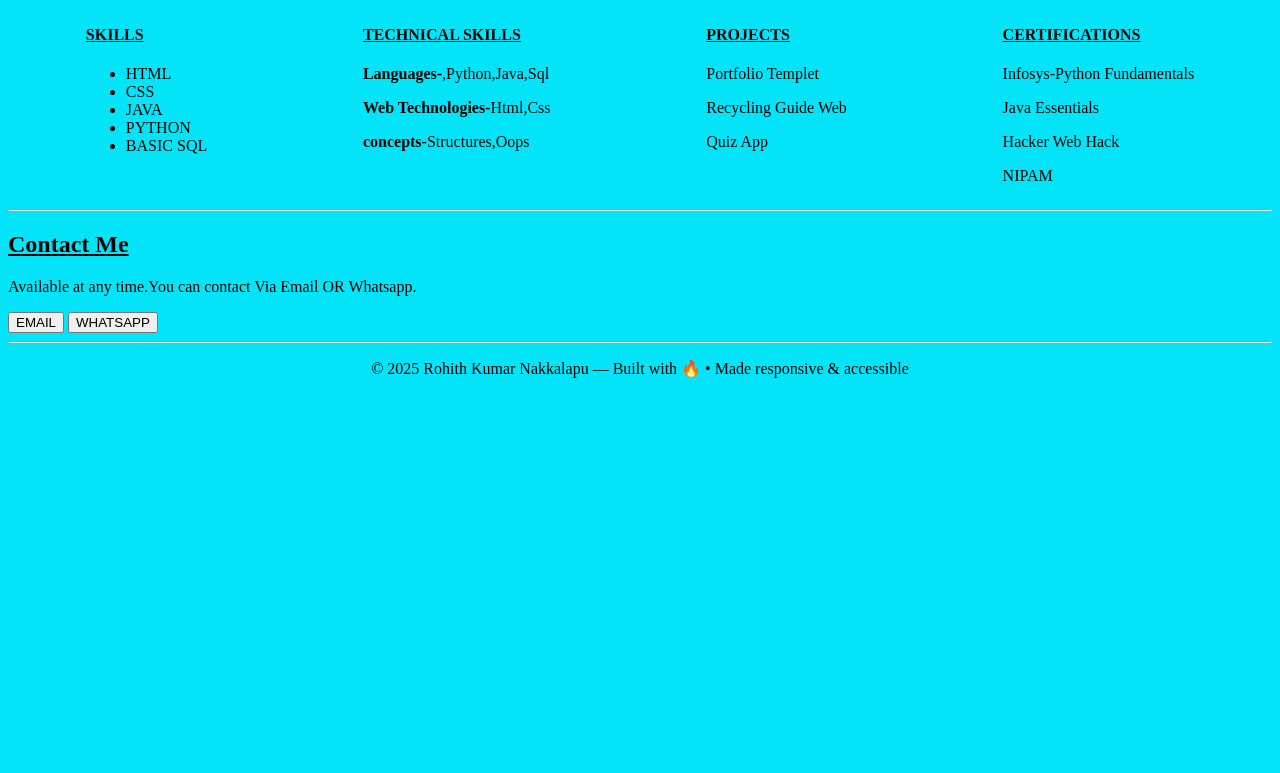
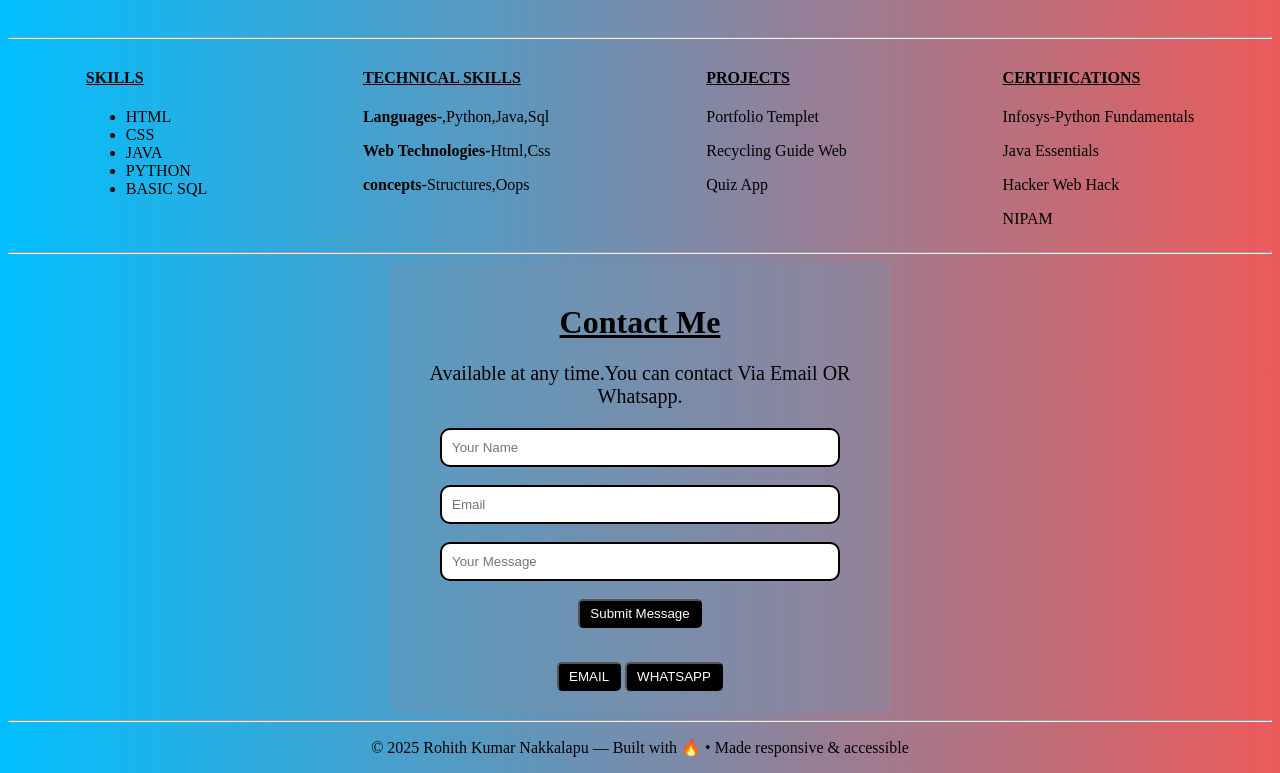
Before and after one commit to rohith-nakkalapu/my-portfolio, a plain HTML site: page index.html in a window 1280 px wide. Shown: the part 643-1416 px from the top of the page. Before the commit the page ends 1037 px from the top, so only its background shows below. Drawn offline with Linux system fonts and the light colour scheme.

Commit message:
Enhance layout and styling of portfolio page
Added styles for body and contact section, updated layout and button styles, and improved form structure.

```diff
--- a/index.html
+++ b/index.html
@@ -2,11 +2,16 @@
 <head>
     <title>My Portfolio</title>
     <style>
+            body{
+                text-align: center;
+            }
             .resume{
+                text-align: start;
                 display: flex;
                 justify-content: space-around;
             }
             .info{
+                text-align: start;
                 display: flex;
                 justify-content: space-around;
             }
@@ -16,22 +21,52 @@
                 padding: 20px;
                 border-radius: 40px;
             }
-            .contact button:hover{
-                padding:5px 10px;
-                background-color: black;
-                color:white;
-                cursor: pointer;
-                border-radius: 10px;
-            }
             .list button{
                 border-radius: 5px;
                 background-color: black;
                 color:skyblue;
                 padding:5px 10px;
+                cursor: pointer;
+            }
+            .co{
+                margin:40px;
+                text-align: start;
+            }
+            button{
+                padding:5px 10px;
+                border-radius:5px;
+                background-color: black;
+                color:white;
+            }
+            .btn:hover{
+                background-color: rgb(245, 18, 18);
+                color: rgb(255, 255, 255);
+                cursor: pointer;
+            }
+            .cont{
+                display: flex;
+                justify-content: center;
+            }
+            input{
+                width: 80%;
+                padding: 10px;
+                border-radius: 10px;
+                border: 2px solid rgb(0, 0, 0);
+            }
+            .contact{
+                width: 500px;
+                height: 450px;
+                justify-content:center ;
+                align-content: center;
+                background-color: rgba(117, 146, 172, 0.341);
+            }
+            .btn2:hover{
+                background-color: blue;
+                color: rgb(255, 255, 255);
             }
     </style>
 </head>
-<body style="background-color: rgb(4, 228, 248);"><br>
+<body style="background: linear-gradient(to left,rgba(234, 80, 80, 0.942), rgb(0, 191, 255));"><br>
     <h2 style="text-align: center;">MY PORTFOLIO</h2>
     <p style="text-align: center;">I Am N.Rohith Kumar,This Is My Portfolio Website Created By Me,I Am a CSE student,at present i am studying in b-tech second year,my objective is to become software developer.</p>
     <hr>
@@ -56,7 +91,7 @@
             <img src="mypicture.jpg"><br>
             <b>Rohith Kumar Nakkalapu</b>
     </div>
-</div><br><hr>
+</div><hr>
 <div class="co">
     <div class="box">
         <h4><u>Career Objective:</u></h4>
@@ -73,13 +108,12 @@
 </div><hr>
 <div class="resume">
     <div class="box">
-        <h4><u>SKILLS</u></h4>
-        <ul>
-        <li>HTML</li>
-        <li>CSS</li>
-        <li>JAVA</li>
-        <li>PYTHON</li>
-        <li>BASIC SQL</li>
+        <h4><u>SKILLS</u></h2>
+        <ul><li>HTML</li>
+            <li>CSS</li>
+            <li>JAVA</li>
+            <li>PYTHON</li>
+            <li>BASIC SQL</li>
         </ul>
     </div>
     <div>
@@ -102,12 +136,18 @@
         <p>NIPAM</p>
     </div>
 </div><hr>
-<div>
-    <h2><b><u>Contact Me</u></b></h2>
-    <p>Available at any time.You can contact Via Email OR Whatsapp.</p>
+<div class="cont">
     <div class="contact">
-        <button>EMAIL</button>
-        <button>WHATSAPP</button>
+        <h1><b><u>Contact Me</u></b></h1>
+        <p style="font-size:20px;">Available at any time.You can contact Via Email OR Whatsapp.</p>
+        <form>
+        <input type="text" name="Name" placeholder="Your Name" required><br><br>
+        <input type="email" placeholder="Email" required><br><br>
+        <input type="text" placeholder="Your Message" required><br><br>
+        <button  class="btn" value="submit">Submit Message</button>
+        </form><br>
+        <button class="btn2">EMAIL</button>
+        <button class="btn2">WHATSAPP</button>
     </div>
 </div><hr>
 <p style="text-align: center;">© 2025 Rohith Kumar Nakkalapu — Built with &#x1F525 • Made responsive & accessible</p>
```
